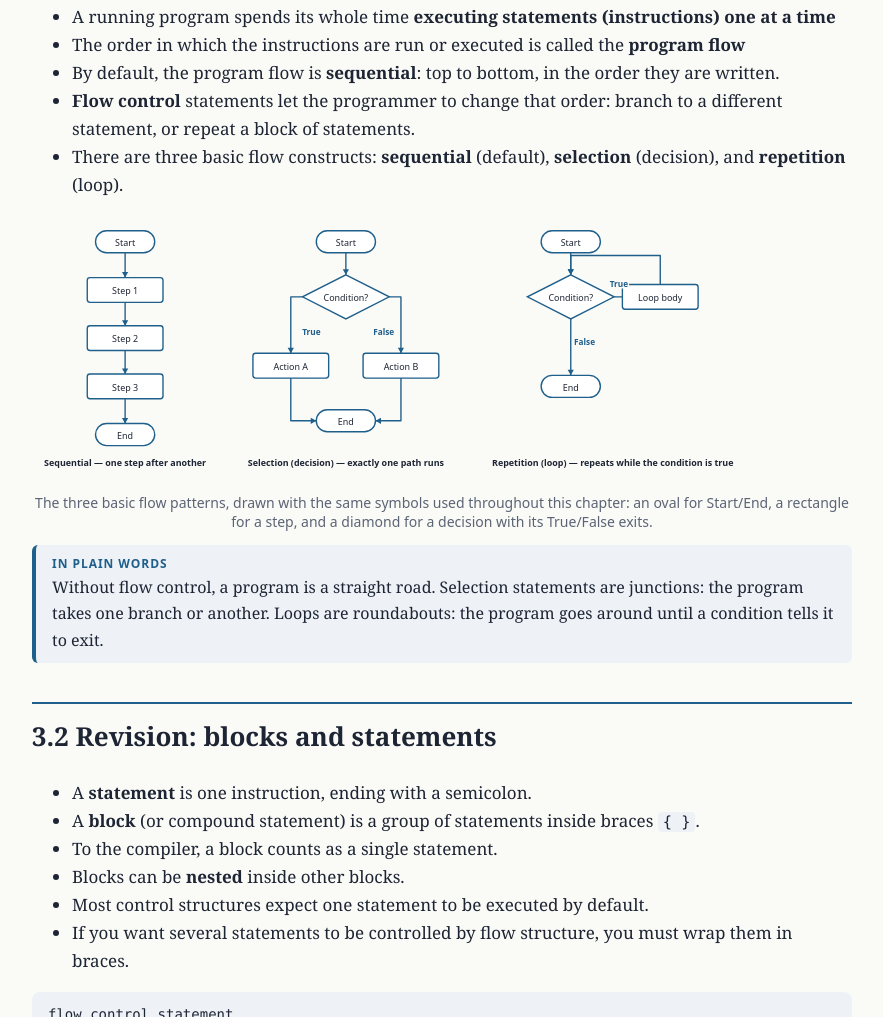
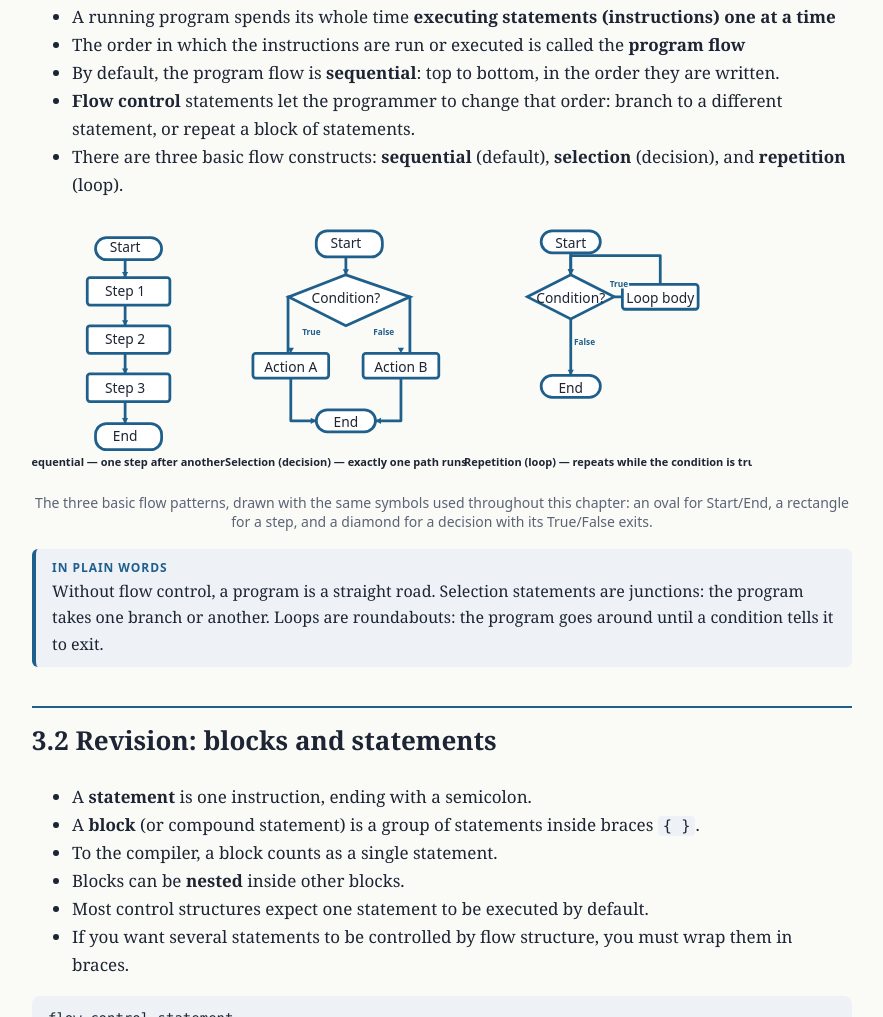
Before and after one commit to SwEg21-03-07-FoP/FoP_I_Chapter_Three, a plain HTML site: page Chapter_Three_Lecture_Note.html in a window 1280 px wide. Shown: the part 899-1916 px from the top of the page, without its empty margins (323-1206 px from the left). Drawn offline with Linux system fonts and the light colour scheme.

Commit message:
Update Chapter_Three_Lecture_Note.html

```diff
--- a/Chapter_Three_Lecture_Note.html
+++ b/Chapter_Three_Lecture_Note.html
@@ -541,12 +541,12 @@
                 <b>repetition</b> (loop).</li>
         </ul>
 
-
-        <div class="fcw" style="margin:18px 0"><svg class="fc" viewBox="0 0 1045.8 380" width="100%"
+        <div class="fcw" style="margin:18px 0">
+            <svg class="fc" viewBox="0 0 1045.8 380" width="100%"
                 style="max-width:720px" role="img"
                 aria-label="Three flowchart patterns: sequential, selection, and repetition"
                 xmlns="http://www.w3.org/2000/svg">
-                <g fill="none" stroke="var(--ac)" stroke-width="2" stroke-linejoin="round">
+                <g fill="none" stroke="var(--ac)" stroke-width="4" stroke-linejoin="round">
                     <polyline points="135.25,52 135.25,88" />
                     <polyline points="135.25,124 135.25,158" />
                     <polyline points="135.25,194 135.25,228" />
@@ -558,27 +558,35 @@
                     <polygon points="135.25,228 130.75,220 139.75,220" />
                     <polygon points="135.25,300 130.75,292 139.75,292" />
                 </g>
-                <rect fill="var(--card)" stroke="var(--ac)" stroke-width="2" x="92.25" y="20" width="86" height="32"
-                    rx="16" /><text x="135.25" y="37" text-anchor="middle" dominant-baseline="central" font-size="13"
+                <rect fill="var(--card)" stroke="var(--ac)" stroke-width="4" x="92.25" y="30" width="96" height="32"
+                    rx="16" />
+                    <text x="135.25" y="43" text-anchor="middle" dominant-baseline="central" font-size="20"
                     font-family="system-ui,sans-serif" fill="var(--fg)">Start</text>
-                <rect fill="var(--card)" stroke="var(--ac)" stroke-width="2" x="80.25" y="88" width="110" height="36"
-                    rx="4" /><text x="135.25" y="107" text-anchor="middle" dominant-baseline="central" font-size="13"
+                <rect fill="var(--card)" stroke="var(--ac)" stroke-width="4" x="80.25" y="88" width="120" height="40"
+                    rx="4" />
+                    <text x="135.25" y="107" text-anchor="middle" dominant-baseline="central" font-size="20"
                     font-family="system-ui,sans-serif" fill="var(--fg)">Step 1</text>
-                <rect fill="var(--card)" stroke="var(--ac)" stroke-width="2" x="80.25" y="158" width="110" height="36"
-                    rx="4" /><text x="135.25" y="177" text-anchor="middle" dominant-baseline="central" font-size="13"
+                <rect fill="var(--card)" stroke="var(--ac)" stroke-width="4" x="80.25" y="158" width="120" height="40"
+                    rx="4" />
+                    <text x="135.25" y="177" text-anchor="middle" dominant-baseline="central" font-size="20"
                     font-family="system-ui,sans-serif" fill="var(--fg)">Step 2</text>
-                <rect fill="var(--card)" stroke="var(--ac)" stroke-width="2" x="80.25" y="228" width="110" height="36"
-                    rx="4" /><text x="135.25" y="247" text-anchor="middle" dominant-baseline="central" font-size="13"
+                <rect fill="var(--card)" stroke="var(--ac)" stroke-width="4" x="80.25" y="228" width="120" height="40"
+                    rx="4" />
+                    <text x="135.25" y="247" text-anchor="middle" dominant-baseline="central" font-size="20"
                     font-family="system-ui,sans-serif" fill="var(--fg)">Step 3</text>
-                <rect fill="var(--card)" stroke="var(--ac)" stroke-width="2" x="92.25" y="300" width="86" height="32"
-                    rx="16" /><text x="135.25" y="317" text-anchor="middle" dominant-baseline="central" font-size="13"
-                    font-family="system-ui,sans-serif" fill="var(--fg)">End</text><text x="135.25" y="362"
-                    text-anchor="middle" font-size="13" font-weight="700" font-family="system-ui,sans-serif"
+                <rect fill="var(--card)" stroke="var(--ac)" stroke-width="4" x="92.25" y="300" width="96" height="38"
+                    rx="16" />
+                    <text x="135.25" y="317" text-anchor="middle" dominant-baseline="central" font-size="20"
+                    font-family="system-ui,sans-serif" fill="var(--fg)">End</text>
+                    <text x="135.25" y="362" text-anchor="middle" font-size="16" font-weight="700" font-family="system-ui,sans-serif"
                     fill="var(--fg)">Sequential — one step after another</text>
-                <g fill="none" stroke="var(--ac)" stroke-width="2" stroke-linejoin="round">
+                    <text x="135.25" y="392" text-anchor="middle" font-size="16" font-weight="700" font-family="system-ui,sans-serif"
+                    fill="var(--fg)">Sequential — one step after another</text>
+
+                <g fill="none" stroke="var(--ac)" stroke-width="4" stroke-linejoin="round">
                     <polyline points="455.9,52 455.9,84" />
-                    <polyline points="392.9,116 375.9,116 375.9,198" />
-                    <polyline points="518.9,116 535.9,116 535.9,198" />
+                    <polyline points="392.9,116 371.9,116 371.9,198" />
+                    <polyline points="518.9,116 548.9,116 548.9,198" />
                     <polyline points="375.9,234 375.9,296 412.9,296" />
                     <polyline points="535.9,234 535.9,296 498.9,296" />
                 </g>
@@ -589,31 +597,39 @@
                     <polygon points="412.9,296 404.9,300.5 404.9,291.5" />
                     <polygon points="498.9,296 506.9,291.5 506.9,300.5" />
                 </g>
-                <rect fill="var(--card)" stroke="var(--ac)" stroke-width="2" x="412.9" y="20" width="86" height="32"
-                    rx="16" /><text x="455.9" y="37" text-anchor="middle" dominant-baseline="central" font-size="13"
+                <rect fill="var(--card)" stroke="var(--ac)" stroke-width="4" x="412.9" y="20" width="96" height="38"
+                    rx="16" />
+                    <text x="455.9" y="37" text-anchor="middle" dominant-baseline="central" font-size="20"
                     font-family="system-ui,sans-serif" fill="var(--fg)">Start</text>
-                <polygon fill="var(--card)" stroke="var(--ac)" stroke-width="2"
-                    points="455.9,84 518.9,116 455.9,148 392.9,116" /><text x="455.9" y="117" text-anchor="middle"
-                    dominant-baseline="central" font-size="13" font-family="system-ui,sans-serif"
+                <polygon fill="var(--card)" stroke="var(--ac)" stroke-width="4"
+                    points="455.9,84 548.9,116 455.9,158 372.9,116" />
+                    <text x="455.9" y="117" text-anchor="middle"
+                    dominant-baseline="central" font-size="20" font-family="system-ui,sans-serif"
                     fill="var(--fg)">Condition?</text>
-                <rect fill="var(--card)" stroke="var(--ac)" stroke-width="2" x="320.9" y="198" width="110" height="36"
-                    rx="4" /><text x="375.9" y="217" text-anchor="middle" dominant-baseline="central" font-size="13"
+                <rect fill="var(--card)" stroke="var(--ac)" stroke-width="4" x="320.9" y="198" width="110" height="36"
+                    rx="4" />
+                    <text x="375.9" y="217" text-anchor="middle" dominant-baseline="central" font-size="20"
                     font-family="system-ui,sans-serif" fill="var(--fg)">Action A</text>
-                <rect fill="var(--card)" stroke="var(--ac)" stroke-width="2" x="480.9" y="198" width="110" height="36"
-                    rx="4" /><text x="535.9" y="217" text-anchor="middle" dominant-baseline="central" font-size="13"
+                <rect fill="var(--card)" stroke="var(--ac)" stroke-width="4" x="480.9" y="198" width="110" height="36"
+                    rx="4" />
+                    <text x="535.9" y="217" text-anchor="middle" dominant-baseline="central" font-size="20"
                     font-family="system-ui,sans-serif" fill="var(--fg)">Action B</text>
-                <rect fill="var(--card)" stroke="var(--ac)" stroke-width="2" x="412.9" y="280" width="86" height="32"
-                    rx="16" /><text x="455.9" y="297" text-anchor="middle" dominant-baseline="central" font-size="13"
+                <rect fill="var(--card)" stroke="var(--ac)" stroke-width="4" x="412.9" y="280" width="86" height="32"
+                    rx="16" />
+                    <text x="455.9" y="297" text-anchor="middle" dominant-baseline="central" font-size="20"
                     font-family="system-ui,sans-serif" fill="var(--fg)">End</text><text x="405.9" y="166"
                     text-anchor="middle" dominant-baseline="central" font-size="12" font-weight="700"
                     font-family="system-ui,sans-serif" fill="var(--ac)"
                     style="paint-order:stroke;stroke:var(--bg);stroke-width:4px">True</text><text x="510.9" y="166"
                     text-anchor="middle" dominant-baseline="central" font-size="12" font-weight="700"
                     font-family="system-ui,sans-serif" fill="var(--ac)"
-                    style="paint-order:stroke;stroke:var(--bg);stroke-width:4px">False</text><text x="455.9" y="362"
-                    text-anchor="middle" font-size="13" font-weight="700" font-family="system-ui,sans-serif"
+                    style="paint-order:stroke;stroke:var(--bg);stroke-width:4px">False</text>
+                    <text x="455.9" y="362" text-anchor="middle" font-size="16" font-weight="700" font-family="system-ui,sans-serif"
                     fill="var(--fg)">Selection (decision) — exactly one path runs</text>
-                <g fill="none" stroke="var(--ac)" stroke-width="2" stroke-linejoin="round">
+                    <text x="455.9" y="392" text-anchor="middle" font-size="16" font-weight="700" font-family="system-ui,sans-serif"
+                    fill="var(--fg)">Selection (decision) — exactly one path runs</text>
+
+                <g fill="none" stroke="var(--ac)" stroke-width="4" stroke-linejoin="round">
                     <polyline points="782.55,52 782.55,84" />
                     <polyline points="845.55,116 967.55,116" />
                     <polyline points="912.55,98 912.55,56 782.55,56 782.55,84" />
@@ -625,25 +641,37 @@
                     <polygon points="782.55,84 778.05,76 787.05,76" />
                     <polygon points="782.55,230 778.05,222 787.05,222" />
                 </g>
-                <rect fill="var(--card)" stroke="var(--ac)" stroke-width="2" x="739.55" y="20" width="86" height="32" rx="16" />
-				<text x="782.55" y="37" text-anchor="middle" dominant-baseline="central" font-size="13" font-family="system-ui,sans-serif" fill="var(--fg)">Start</text>
-                <polygon fill="var(--card)" stroke="var(--ac)" stroke-width="2" points="782.55,84 845.55,116 782.55,148 719.55,116" />
-				<text x="782.55" y="117" text-anchor="middle" dominant-baseline="central" font-size="13" font-family="system-ui,sans-serif" fill="var(--fg)">Condition?</text>
-                <rect fill="var(--card)" stroke="var(--ac)" stroke-width="2" x="857.55" y="98" width="110" height="36" rx="4" />
-				<text x="912.55" y="117" text-anchor="middle" dominant-baseline="central" font-size="13" font-family="system-ui,sans-serif" fill="var(--fg)">Loop body</text>
-                <rect fill="var(--card)" stroke="var(--ac)" stroke-width="2" x="739.55" y="230" width="86" height="32" rx="16" />
-				<text x="782.55" y="247" text-anchor="middle" dominant-baseline="central" font-size="13" font-family="system-ui,sans-serif" fill="var(--fg)">End</text>
-				<text x="852.55" y="96" text-anchor="middle" dominant-baseline="central" font-size="12" font-weight="700"
-                    font-family="system-ui,sans-serif" fill="var(--ac)" style="paint-order:stroke;stroke:var(--bg);stroke-width:4px">True</text>
-				<text x="802.55" y="181" text-anchor="middle" dominant-baseline="central" font-size="12" font-weight="700"
-                    font-family="system-ui,sans-serif" fill="var(--ac)" style="paint-order:stroke;stroke:var(--bg);stroke-width:4px">False</text>
-				<text x="843.55" y="362" text-anchor="middle" font-size="13" font-weight="700" font-family="system-ui,sans-serif"
+                <rect fill="var(--card)" stroke="var(--ac)" stroke-width="4" x="739.55" y="20" width="86" height="32"
+                    rx="16" />
+                    <text x="782.55" y="37" text-anchor="middle" dominant-baseline="central" font-size="20"
+                    font-family="system-ui,sans-serif" fill="var(--fg)">Start</text>
+                <polygon fill="var(--card)" stroke="var(--ac)" stroke-width="4"
+                    points="782.55,84 845.55,116 782.55,148 719.55,116" />
+                    <text x="782.55" y="117" text-anchor="middle"
+                    dominant-baseline="central" font-size="20" font-family="system-ui,sans-serif"
+                    fill="var(--fg)">Condition?</text>
+                <rect fill="var(--card)" stroke="var(--ac)" stroke-width="4" x="857.55" y="98" width="110" height="36"
+                    rx="4" /><text x="912.55" y="117" text-anchor="middle" dominant-baseline="central" font-size="20"
+                    font-family="system-ui,sans-serif" fill="var(--fg)">Loop body</text>
+                <rect fill="var(--card)" stroke="var(--ac)" stroke-width="4" x="739.55" y="230" width="86" height="32"
+                    rx="16" /><text x="782.55" y="247" text-anchor="middle" dominant-baseline="central" font-size="20"
+                    font-family="system-ui,sans-serif" fill="var(--fg)">End</text><text x="852.55" y="96"
+                    text-anchor="middle" dominant-baseline="central" font-size="12" font-weight="700"
+                    font-family="system-ui,sans-serif" fill="var(--ac)"
+                    style="paint-order:stroke;stroke:var(--bg);stroke-width:4px">True</text><text x="802.55" y="181"
+                    text-anchor="middle" dominant-baseline="central" font-size="12" font-weight="700"
+                    font-family="system-ui,sans-serif" fill="var(--ac)"
+                    style="paint-order:stroke;stroke:var(--bg);stroke-width:4px">False</text>
+                    <text x="843.55" y="362" text-anchor="middle" font-size="16" font-weight="700" font-family="system-ui,sans-serif"
+                    fill="var(--fg)">Repetition (loop) — repeats while the condition is true</text>
+                    <text x="843.55" y="392" text-anchor="middle" font-size="16" font-weight="700" font-family="system-ui,sans-serif"
                     fill="var(--fg)">Repetition (loop) — repeats while the condition is true</text>
             </svg>
-            <p style="color:var(--mu);font:14px system-ui;margin-top:6px;text-align:center">
-				The three basic flow patterns, drawn with the same symbols used throughout this chapter: an oval for Start/End, a rectangle
-                for a step, and a diamond for a decision with its True/False exits.
-			</p>
+            <p style="color:var(--mu);font:14px system-ui;margin-top:6px;text-align:center">The three basic flow
+                patterns, drawn with the same symbols used throughout this chapter: an oval for Start/End, a rectangle
+                for a step, and a diamond for a decision with its True/False exits.</p>
+        </div>
+
         <div class="tip"><b>In plain words</b>Without flow control, a program is a straight road. Selection statements
             are junctions: the program takes one branch or another. Loops are roundabouts: the program goes around until
             a condition tells it to exit.
```
